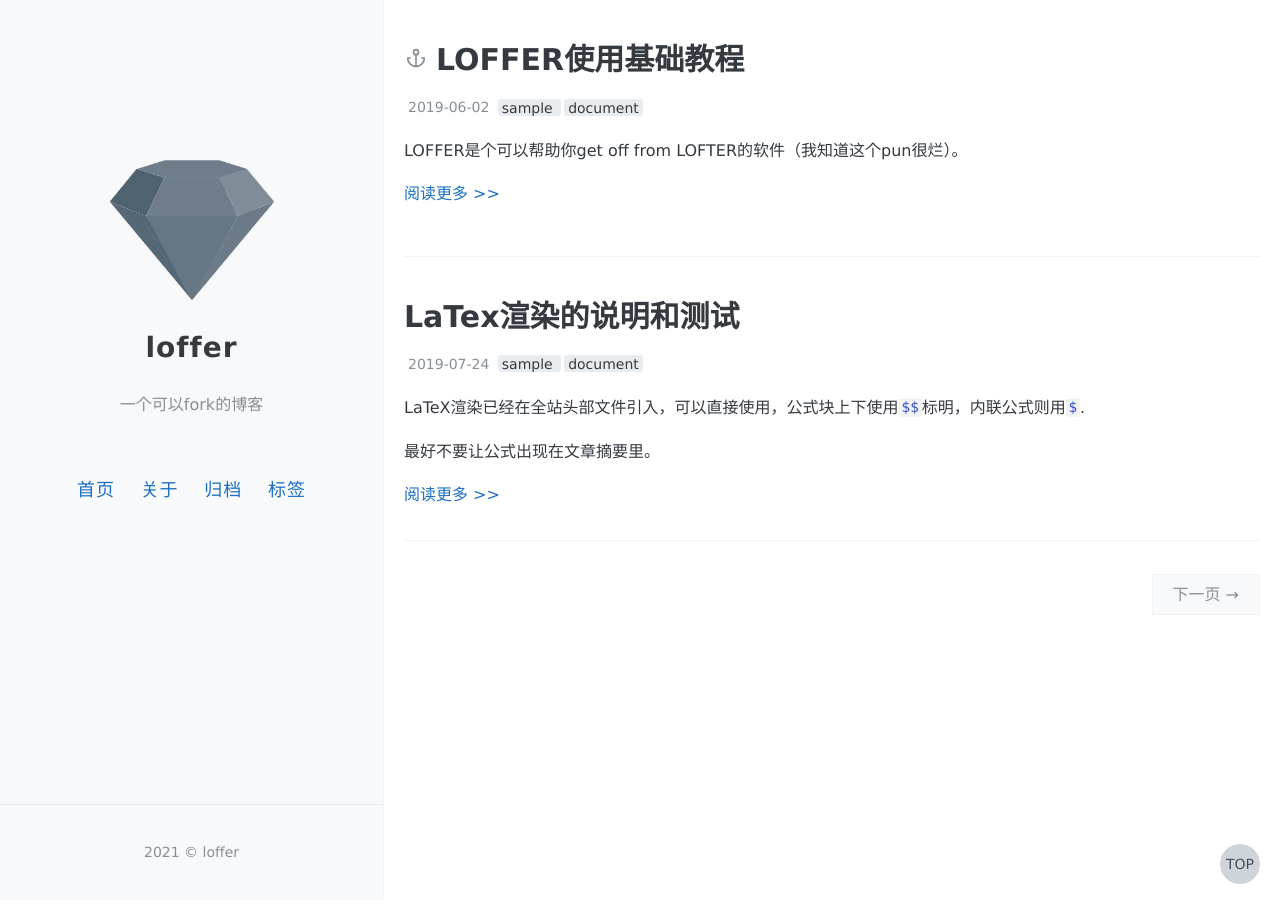
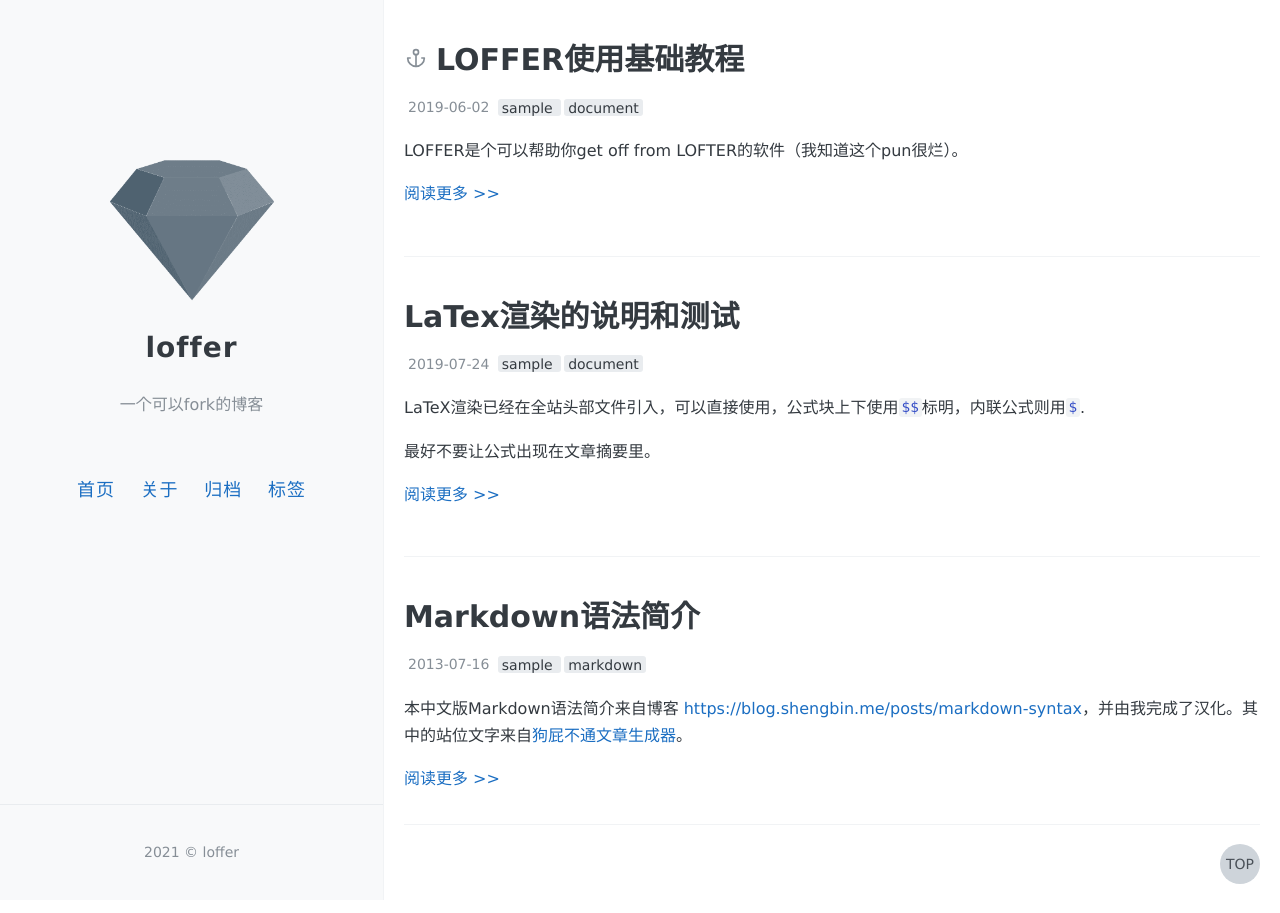
Before and after one commit to wmnhw/loffer, a Jekyll site: the page built from index.html, in a window 1280 px wide. Built offline with Jekyll 4.4.1, drawn with Linux system fonts in a browser that asks for light colours; the list of posts is cut into pages by our own code.

Commit message:
Update _config.yml

```diff
--- a/_config.yml
+++ b/_config.yml
@@ -42,7 +42,7 @@ navigation:
     url: /tags
 
 # 每页的文章数
-paginate: 2
+paginate: 8
 
 # 文章简介的区分标记
 excerpt_separator: <!-- more -->
```
